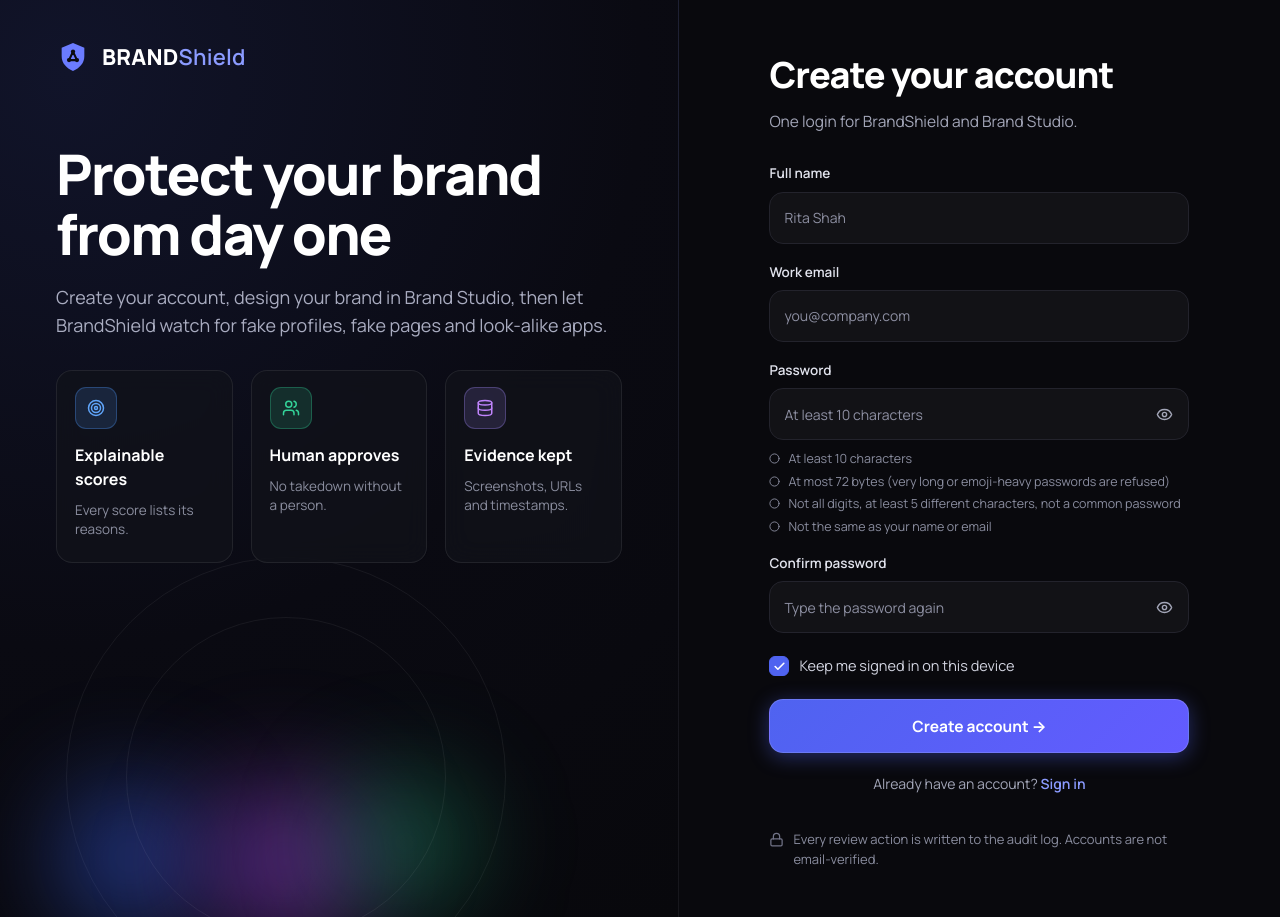
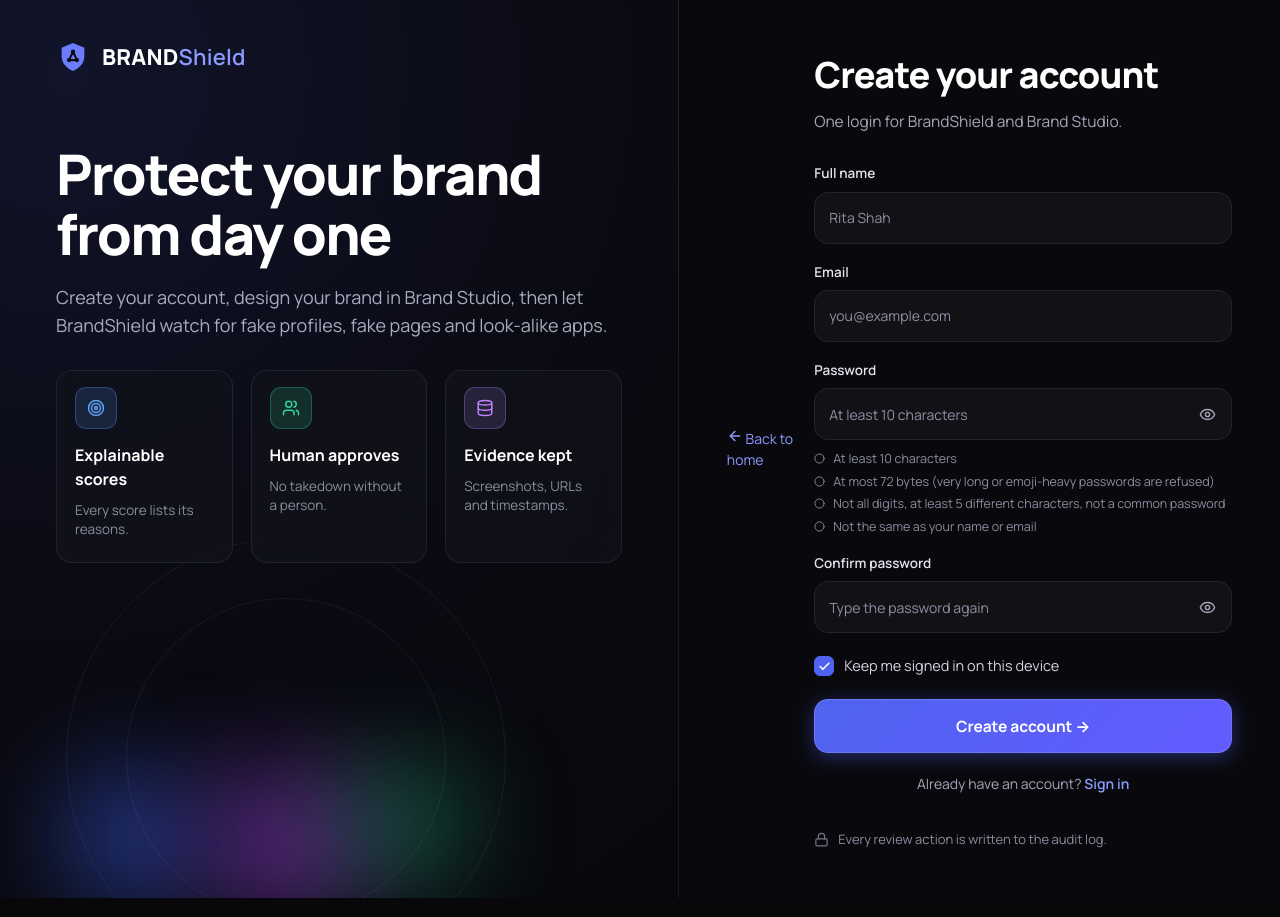
Before and after one commit to NEXacxlerate/Brand-Shield, a React (Vite) app in the folder frontend/: page /register in a window 1280 px wide. Built offline with nearby package versions, Linux system fonts and the light colour scheme; no server answers.

Commit message:
feat: remove OTP email verification, single-step registration
- Drop send-otp endpoint and OTP check from backend register route
- Remove requestOtp from sm.ts
- Rewrite RegisterPage as a single-step form (no OTP timer/state)

```diff
--- a/frontend/src/api/sm.ts
+++ b/frontend/src/api/sm.ts
@@ -64,7 +64,6 @@
 export const sm = {
   // ---- auth / me
   login: authApi.login,
-  requestOtp: authApi.requestOtp,
   register: authApi.register,
   demo: authApi.demo,
   logout: authApi.logout,
--- a/frontend/src/pages/RegisterPage.tsx
+++ b/frontend/src/pages/RegisterPage.tsx
@@ -1,6 +1,6 @@
-import React, { useState } from 'react';
+import React, { useCallback, useState } from 'react';
 import { Link, useLocation, useNavigate } from 'react-router-dom';
-import { Target, Users, Database, Lock, Check, Eye, EyeOff, X, Circle } from 'lucide-react';
+import { Target, Users, Database, Lock, Check, Eye, EyeOff, X, Circle, ArrowLeft } from 'lucide-react';
 import { BrandMark, Wordmark } from '../components/common/BrandMark';
 import { ApiError } from '../api/client';
 import { sm } from '../api/sm';
@@ -15,6 +15,7 @@
 export const RegisterPage: React.FC = () => {
   const navigate = useNavigate();
   const location = useLocation();
+
   const [name, setName] = useState('');
   const [email, setEmail] = useState('');
   const [password, setPassword] = useState('');
@@ -22,6 +23,7 @@
   const [showPw, setShowPw] = useState(false);
   const [showConfirm, setShowConfirm] = useState(false);
   const [keepSignedIn, setKeepSignedIn] = useState(true);
+
   const [busy, setBusy] = useState(false);
   const [errorMsg, setErrorMsg] = useState<string | null>(null);
   const [fieldErrors, setFieldErrors] = useState<Record<string, string>>({});
@@ -30,26 +32,33 @@
   const checks = checkPassword(password, name, email);
   const mismatch = confirm !== '' && confirm !== password;
 
-  const handleSubmit = async (e: React.FormEvent) => {
-    e.preventDefault();
-    setErrorMsg(null);
-    setFieldErrors({});
+  const validateFields = useCallback((): Record<string, string> => {
     const cleanName = name.trim();
     const cleanEmail = email.trim();
     const local: Record<string, string> = {};
     if (!cleanName) local.name = 'Enter your name.';
     else if (cleanName.length > 80) local.name = 'Name must be 1 to 80 characters.';
-    if (!cleanEmail) local.email = 'Enter your work email.';
+    if (!cleanEmail) {
+      local.email = 'Enter your email.';
+    } else if (!cleanEmail.includes('@')) {
+      local.email = 'Enter a valid email address.';
+    }
     const problem = passwordProblem(password, cleanName, cleanEmail);
     if (problem) local.password = problem;
     if (password !== confirm) local.confirm = 'The two passwords do not match.';
-    if (Object.keys(local).length) {
-      setFieldErrors(local);
-      return;
-    }
+    return local;
+  }, [name, email, password, confirm]);
+
+  const handleSubmit = async (e: React.FormEvent) => {
+    e.preventDefault();
+    setErrorMsg(null);
+    setFieldErrors({});
+    const local = validateFields();
+    if (Object.keys(local).length) { setFieldErrors(local); return; }
+
     setBusy(true);
     try {
-      await sm.register(cleanName, cleanEmail, password, keepSignedIn);
+      await sm.register(name.trim(), email.trim(), password, keepSignedIn);
       const next = safeStudioNext(location.search);
       if (next) window.location.assign(next);
       else navigate('/protect-brand', { replace: true });
@@ -62,12 +71,12 @@
         setFieldErrors({ email: DUPLICATE_EMAIL_MESSAGE });
         setErrorMsg(DUPLICATE_EMAIL_MESSAGE);
       } else if (err.status === 422) {
-        setFieldErrors(err.fields);
-        setErrorMsg(Object.keys(err.fields).length ? 'Please fix the highlighted fields.' : err.message);
+        setFieldErrors(err.fields ?? {});
+        setErrorMsg(Object.keys(err.fields ?? {}).length ? 'Please fix the highlighted fields.' : (err.message || 'Please fix the highlighted fields.'));
       } else if (err.status === 429) {
         setErrorMsg(err.retryAfter ? `Too many sign-up attempts. Try again in ${err.retryAfter} seconds.` : 'Too many sign-up attempts. Try again later.');
       } else {
-        setErrorMsg(err.message); // network text or the server's own message
+        setErrorMsg(err.message);
       }
     } finally {
       setBusy(false);
@@ -124,6 +133,9 @@
       </div>
 
       <div className="login-form-pane">
+        <Link to="/" className="login-back" data-testid="back-to-home">
+          <ArrowLeft size={16} /> Back to home
+        </Link>
         <div className="login-form-box">
           <h2 className="login-form-title">Create your account</h2>
           <p className="login-form-subtitle">One login for BrandShield and Brand Studio.</p>
@@ -140,27 +152,32 @@
           ) : (
             <form onSubmit={handleSubmit} className="auth-form" noValidate>
               {errorMsg && (
-                <div className="auth-error-alert" role="alert">
-                  {errorMsg}
-                </div>
+                <div className="auth-error-alert" role="alert">{errorMsg}</div>
               )}
 
               <div className="form-group">
                 <label htmlFor="reg-name" className="form-label">Full name</label>
-                <input id="reg-name" type="text" className="form-input" value={name} onChange={(e) => setName(e.target.value)} placeholder="Rita Shah" autoComplete="name" maxLength={80} aria-invalid={!!fieldErrors.name} />
+                <input id="reg-name" type="text" className="form-input" value={name}
+                  onChange={(e) => setName(e.target.value)} placeholder="Rita Shah"
+                  autoComplete="name" maxLength={80} aria-invalid={!!fieldErrors.name} />
                 {fieldErrors.name && <div className="field-error">{fieldErrors.name}</div>}
               </div>
 
               <div className="form-group">
-                <label htmlFor="reg-email" className="form-label">Work email</label>
-                <input id="reg-email" type="email" className="form-input" value={email} onChange={(e) => setEmail(e.target.value)} placeholder="you@company.com" autoComplete="email" aria-invalid={!!fieldErrors.email} />
+                <label htmlFor="reg-email" className="form-label">Email</label>
+                <input id="reg-email" type="email" className="form-input" value={email}
+                  onChange={(e) => setEmail(e.target.value)} placeholder="you@example.com"
+                  autoComplete="email" aria-invalid={!!fieldErrors.email} />
                 {fieldErrors.email && <div className="field-error">{fieldErrors.email}</div>}
               </div>
 
               <div className="form-group">
                 <label htmlFor="reg-password" className="form-label">Password</label>
                 <div className="pw-field">
-                  <input id="reg-password" type={showPw ? 'text' : 'password'} className="form-input" value={password} onChange={(e) => setPassword(e.target.value)} placeholder="At least 10 characters" autoComplete="new-password" aria-describedby="pw-hints" aria-invalid={!!fieldErrors.password} />
+                  <input id="reg-password" type={showPw ? 'text' : 'password'} className="form-input"
+                    value={password} onChange={(e) => setPassword(e.target.value)}
+                    placeholder="At least 10 characters" autoComplete="new-password"
+                    aria-describedby="pw-hints" aria-invalid={!!fieldErrors.password} />
                   {toggle(showPw, setShowPw, 'password')}
                 </div>
                 {fieldErrors.password && <div className="field-error">{fieldErrors.password}</div>}
@@ -180,21 +197,26 @@
               <div className="form-group">
                 <label htmlFor="reg-confirm" className="form-label">Confirm password</label>
                 <div className="pw-field">
-                  <input id="reg-confirm" type={showConfirm ? 'text' : 'password'} className="form-input" value={confirm} onChange={(e) => setConfirm(e.target.value)} placeholder="Type the password again" autoComplete="new-password" aria-invalid={mismatch || !!fieldErrors.confirm} />
+                  <input id="reg-confirm" type={showConfirm ? 'text' : 'password'} className="form-input"
+                    value={confirm} onChange={(e) => setConfirm(e.target.value)}
+                    placeholder="Type the password again" autoComplete="new-password"
+                    aria-invalid={mismatch || !!fieldErrors.confirm} />
                   {toggle(showConfirm, setShowConfirm, 'confirmation')}
                 </div>
-                {(mismatch || fieldErrors.confirm) && <div className="field-error">The two passwords do not match.</div>}
+                {(mismatch || fieldErrors.confirm) && (
+                  <div className="field-error">The two passwords do not match.</div>
+                )}
               </div>
 
               <div
                 className="checkbox-field"
                 onClick={() => setKeepSignedIn(!keepSignedIn)}
-                role="checkbox"
-                aria-checked={keepSignedIn}
-                tabIndex={0}
+                role="checkbox" aria-checked={keepSignedIn} tabIndex={0}
                 onKeyDown={(e) => e.key === ' ' && setKeepSignedIn(!keepSignedIn)}
               >
-                <div className={`custom-checkbox ${keepSignedIn ? 'checked' : ''}`}>{keepSignedIn && <Check size={13} strokeWidth={3} />}</div>
+                <div className={`custom-checkbox ${keepSignedIn ? 'checked' : ''}`}>
+                  {keepSignedIn && <Check size={13} strokeWidth={3} />}
+                </div>
                 <span className="checkbox-text">Keep me signed in on this device</span>
               </div>
 
@@ -208,7 +230,7 @@
 
               <div className="auth-audit-notice">
                 <Lock size={15} className="notice-lock-icon" />
-                <span>Every review action is written to the audit log. Accounts are not email-verified.</span>
+                <span>Every review action is written to the audit log.</span>
               </div>
             </form>
           )}
```
Also changed, not shown: 1 other file (tests, documents, lock files or other folders).
